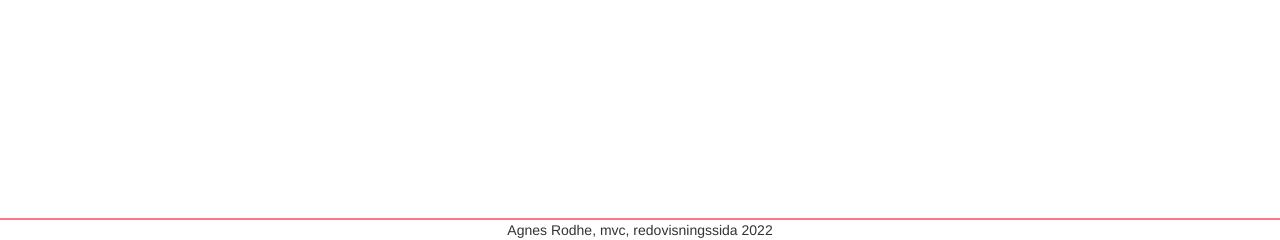
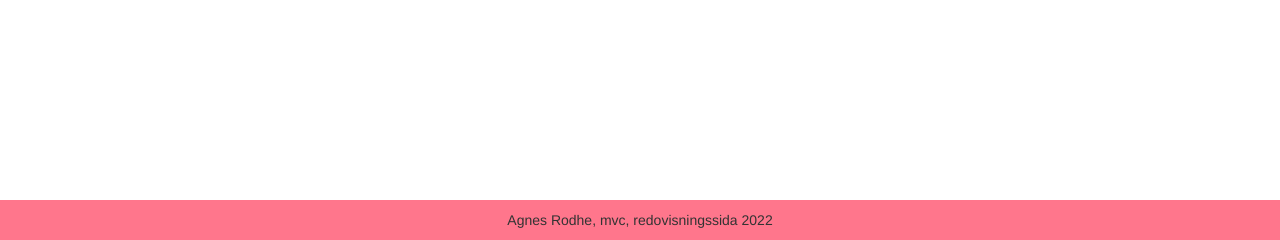
Before and after one commit to agnesrodhe/report, a Symfony app: template templates/about.html.twig in a window 1280 px wide. Shown: the part 560-800 px from the top of the page. Run offline with Twig, Linux system fonts and the light colour scheme; the template is opened without the code that fills it, so the values that code supplies are empty; some libraries are stand-ins or nearby versions.

Commit message:
Footer in base fixed

```diff
--- a/public/css/style.css
+++ b/public/css/style.css
@@ -2,6 +2,10 @@ html {
     background-color: #ffffff;
     color: black;
     font-size: 100%;
+}
+
+.container {
+    margin-bottom: 30px;
 }
 
 .content {
@@ -27,8 +31,9 @@ footer {
     position: fixed;
     bottom: 0;
     width: 100%;
-    border-top: 2px solid #FF768C;
+    background-color:#FF768C;
     text-align: center;
+    padding: 10px;
 }
 
 .card {
--- a/templates/base.html.twig
+++ b/templates/base.html.twig
@@ -37,7 +37,7 @@
         </div>
 
 
-        <footer>
+        <footer class="fixed-bottom">
             <div>
             Agnes Rodhe, mvc, redovisningssida 2022
             </div>
```
